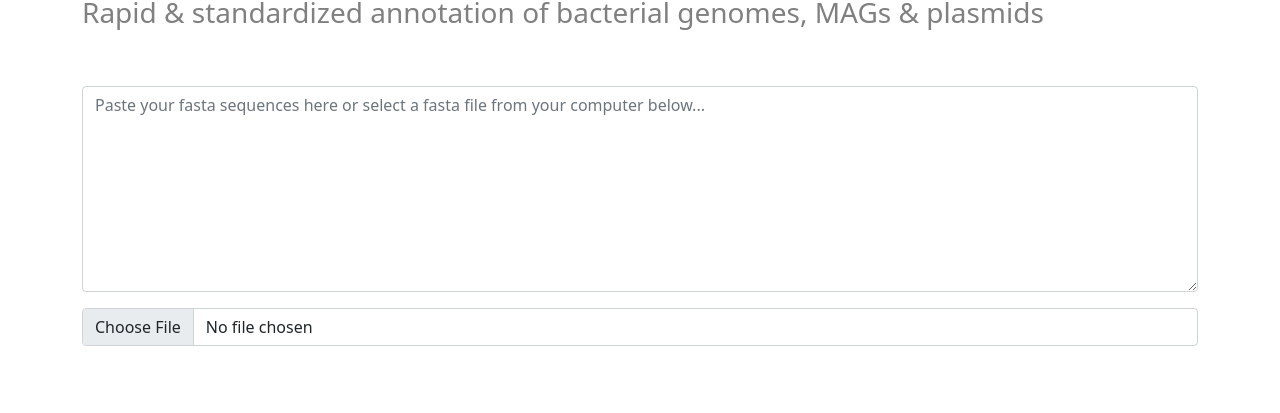
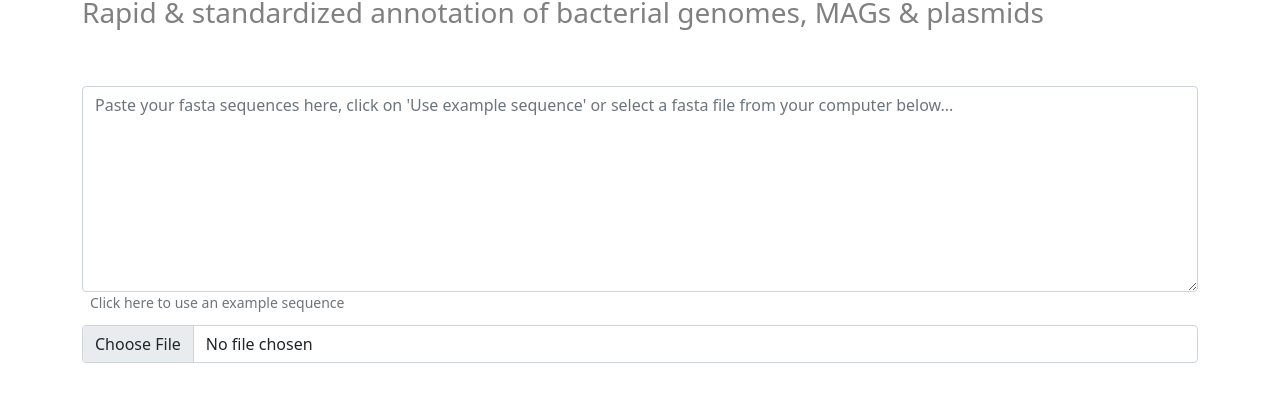
Before and after one commit to ag-computational-bio/bakta-web-ui, a Vue app: page / in a window 1280 px wide. Shown: the part 116-529 px from the top of the page. Built offline with nearby package versions, Linux system fonts and the light colour scheme; no server answers.

Commit message:
Add 'use example sequence' button to submit page

```diff
--- a/src/pages/submit-job/components/FastaSequenceInput.vue
+++ b/src/pages/submit-job/components/FastaSequenceInput.vue
@@ -4,7 +4,7 @@
     class="form-control"
     name="paste-fasta"
     rows="8"
-    placeholder="Paste your fasta sequences here or select a fasta file from your computer below..."
+    placeholder="Paste your fasta sequences here, click on 'Use example sequence' or select a fasta file from your computer below..."
     v-model="sequenceInput"
   ></textarea>
 </template>
@@ -47,6 +47,9 @@ const sequenceInput = computed({
 function reset() {
   input.value = ''
 }
+function set(s: string) {
+  input.value = s
+}
 
-defineExpose({ reset })
+defineExpose({ reset, set })
 </script>
--- a/src/pages/submit-job/components/SubmitForm.vue
+++ b/src/pages/submit-job/components/SubmitForm.vue
@@ -5,10 +5,17 @@
       ref="fastaSequenceInput"
       @update:sequences="(evt) => updateParsedSequence('text', evt)"
     />
+    <button
+      v-if="seqSource === 'none'"
+      class="btn btn-sm btn-outline-secondary border-0 py-0 mb-2"
+      @click="loadExampleData"
+    >
+      Click here to use an example sequence
+    </button>
     <FastaFileChooser
       v-if="seqSource == 'none' || seqSource == 'file'"
       ref="fastaFileInput"
-      :class="seqSource == 'none' ? 'mt-3' : ''"
+      :class="seqSource == 'none' ? 'mt-1' : ''"
       @update:sequences="(evt) => updateParsedSequence('file', evt)"
     />
     <Notification
@@ -127,7 +134,7 @@
 </template>
 <script setup lang="ts">
 import Notification from '@/components/Notification.vue'
-import type { Seq, SequenceInput } from '@/fasta/parse-fasta'
+import { parseFasta, type Seq, type SequenceInput } from '@/fasta/parse-fasta'
 import { validateDna } from '@/fasta/validate-fasta'
 import { createBaktaJobRequest, type BaktaJobRequest, type Replicon } from '@/model/bakta-service'
 import type { JobConfig } from '@/model/submit'
@@ -333,4 +340,15 @@ function reset() {
   seqSource.value = 'none'
   emit('update:modelValue', createBaktaJobRequest())
 }
+
+function loadExampleData(evt: Event) {
+  evt.preventDefault()
+  fetch('/NC_002127.1.fna')
+    .then((r) => r.text())
+    .then((t) => {
+      fastaSequenceInput.value?.set(t)
+      updateParsedSequence('text', { name: 'NC_002127.1.fna', parsed: parseFasta(t), sequence: t })
+    })
+    .catch((err) => console.warn(err))
+}
 </script>
```
Also changed, not shown: 1 other file (tests, documents, lock files or other folders).
